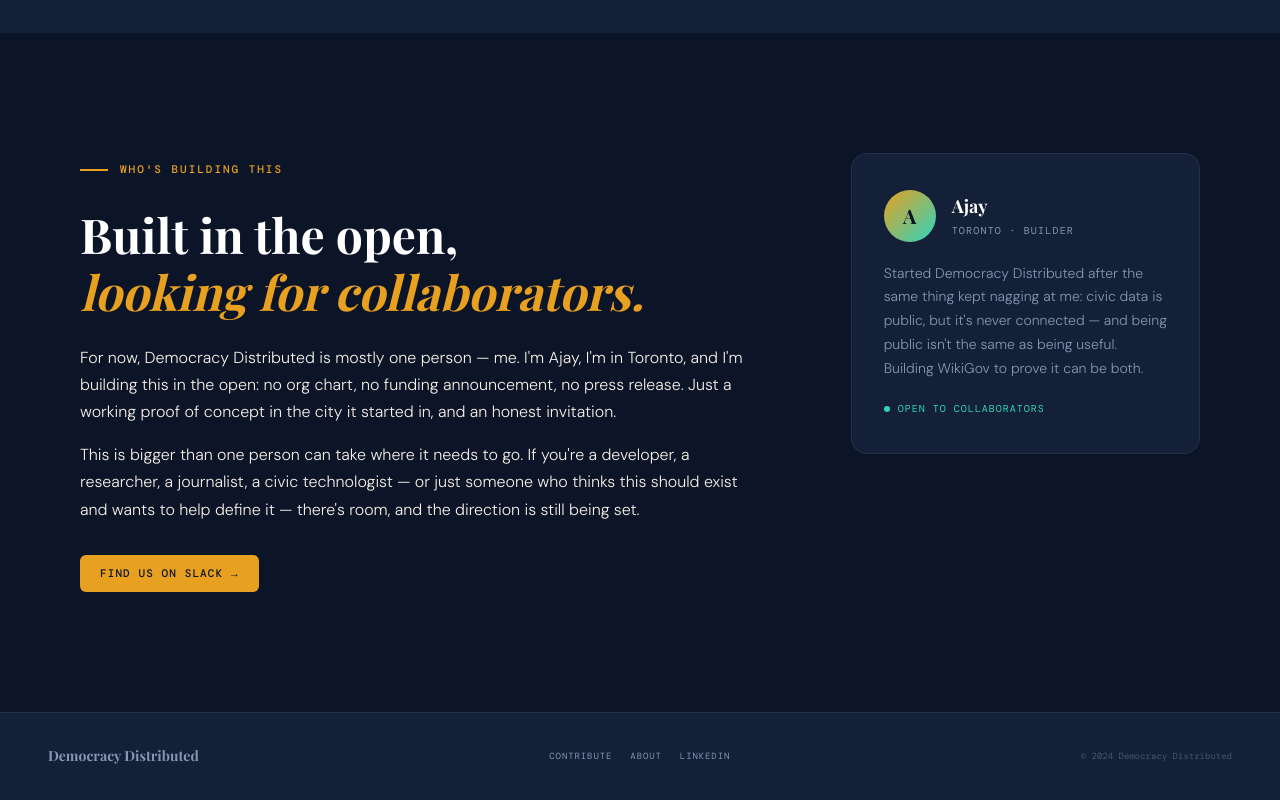
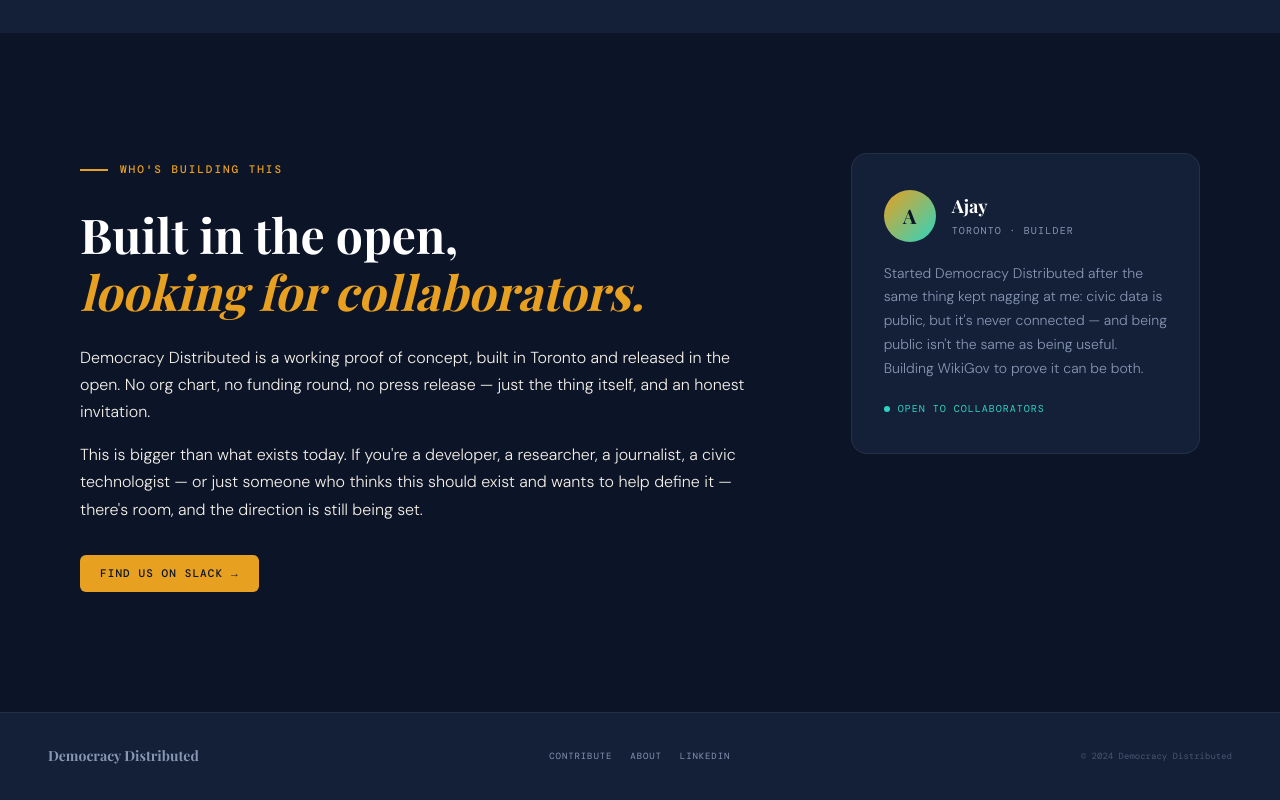
Before and after one commit to democracydistributed/democracy-distributed, a Next.js app: page /about in a window 1280 px wide. Shown: the part 4769-5569 px from the top of the page. Built offline with nearby package versions, Linux system fonts and the light colour scheme; no server answers; a web font is replaced by a local one.

Commit message:
Update About page copy

```diff
--- a/src/components/AboutPage.tsx
+++ b/src/components/AboutPage.tsx
@@ -383,14 +383,13 @@
                 <em>looking for collaborators.</em>
               </h2>
               <p>
-                For now, Democracy Distributed is mostly one person — me. I&apos;m Ajay, I&apos;m in Toronto, and I&apos;m building
-                this in the open: no org chart, no funding announcement, no press release. Just a working proof of concept in the
-                city it started in, and an honest invitation.
+                Democracy Distributed is a working proof of concept, built in Toronto and released in the open. No org chart, no
+                funding round, no press release — just the thing itself, and an honest invitation.
               </p>
               <p>
-                This is bigger than one person can take where it needs to go. If you&apos;re a developer, a researcher, a
-                journalist, a civic technologist — or just someone who thinks this should exist and wants to help define it —
-                there&apos;s room, and the direction is still being set.
+                This is bigger than what exists today. If you&apos;re a developer, a researcher, a journalist, a civic
+                technologist — or just someone who thinks this should exist and wants to help define it — there&apos;s room, and
+                the direction is still being set.
               </p>
               <div style={{ marginTop: 32 }}>
                 <a
```
